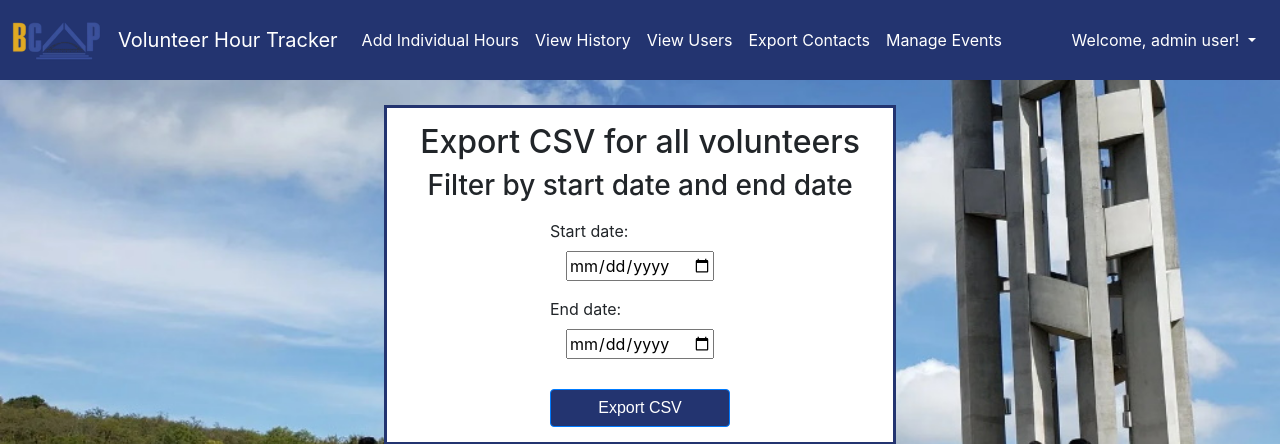
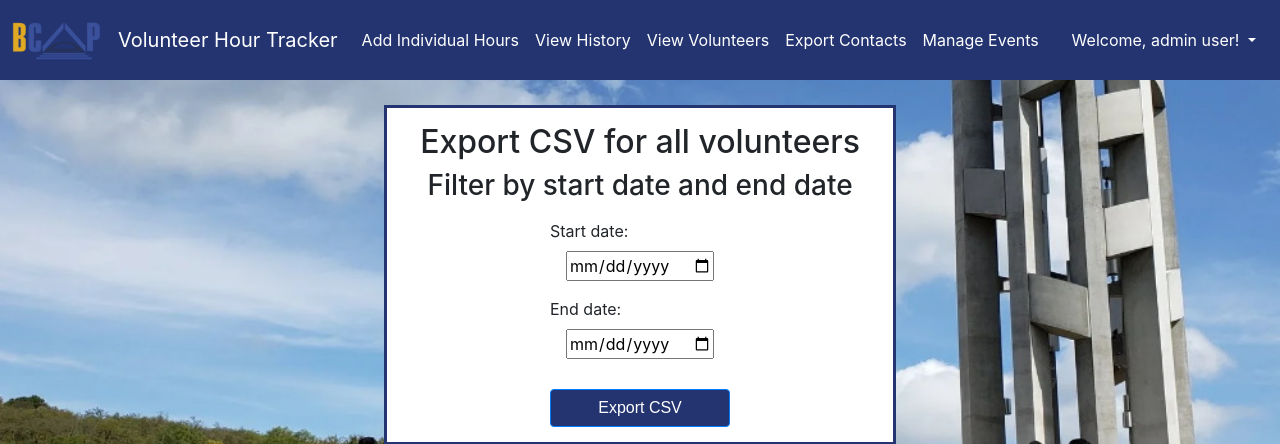
Before and after one commit to ayoubmansar/bcap-373, a Django app: page /export/ in a window 1280 px wide. Shown: the top 444 px of the page. Run offline with Django 3.2, Linux system fonts and the light colour scheme; a user stored in the database is signed in; some libraries are stand-ins or nearby versions; some web fonts are replaced.

Commit message:
Minor wording change

```diff
--- a/templates/base.html
+++ b/templates/base.html
@@ -41,7 +41,7 @@
             </li>
             {% if user.is_staff %}
               <li class="nav-item">
-                <a class="nav-link" href="/volunteers" style = "color: #FFFFFF">View Users</a>
+                <a class="nav-link" href="/volunteers" style = "color: #FFFFFF">View Volunteers</a>
               </li>
               <li class="nav-item">
                 <a class="nav-link" href="/export_contact" style = "color: #FFFFFF">Export Contacts</a>
```
